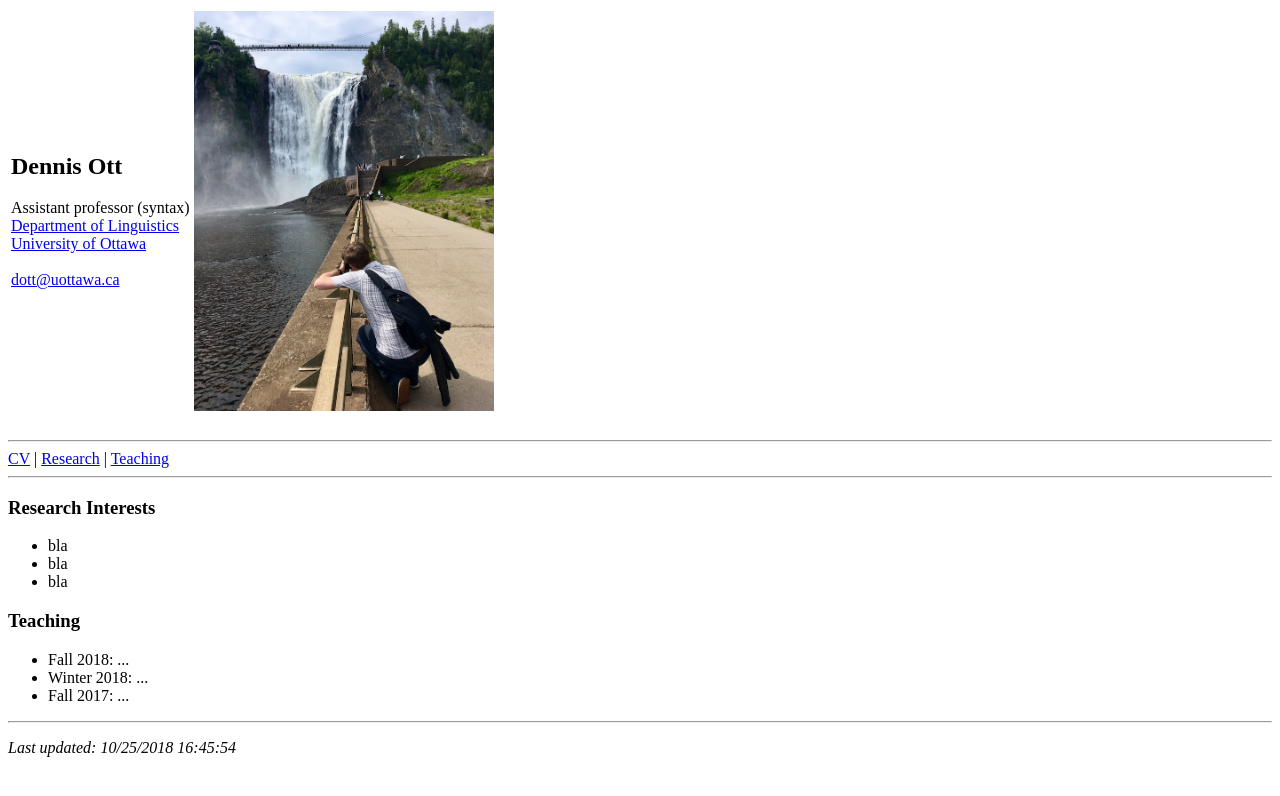
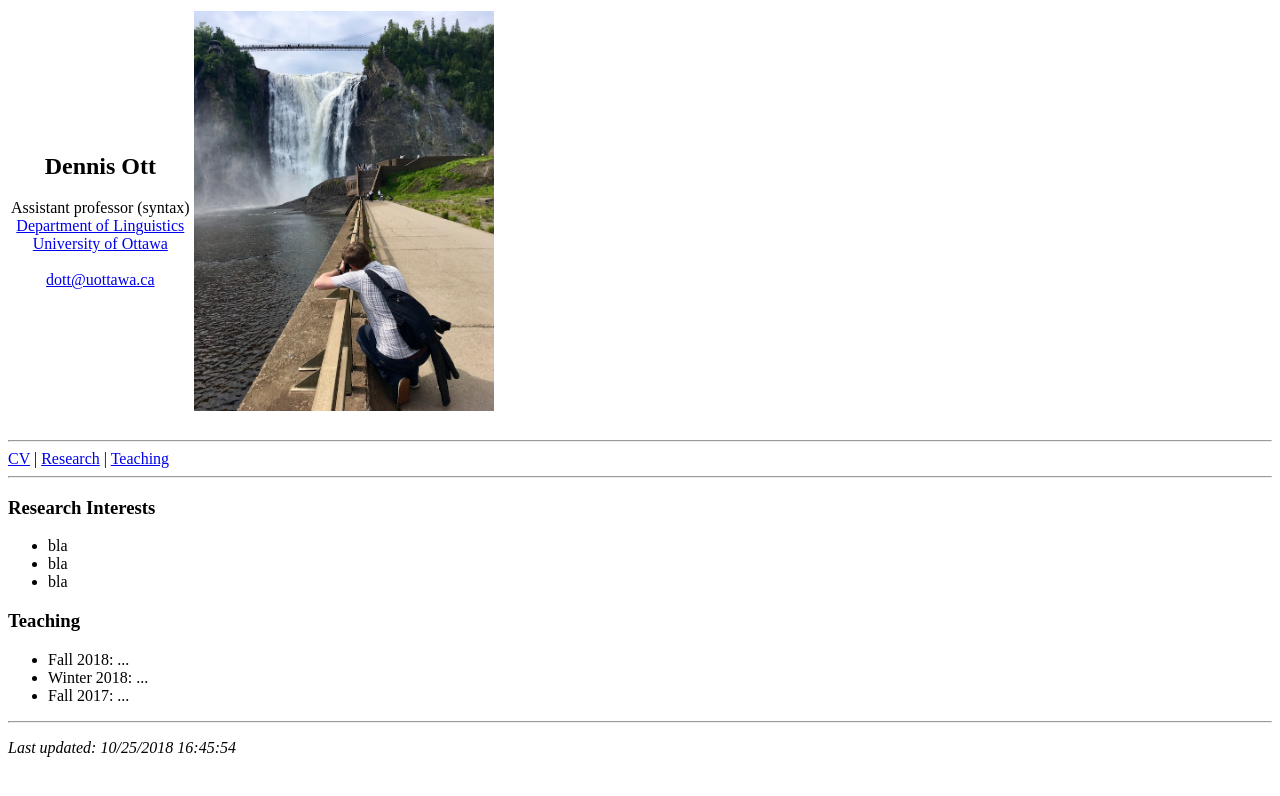
Before and after one commit to dennisott/dennisott.github.io, a plain HTML site: page index.html in a window 1280 px wide. Drawn offline with Linux system fonts and the light colour scheme.

Commit message:
Update index.html

```diff
--- a/index.html
+++ b/index.html
@@ -7,7 +7,7 @@
 
 <table>
   <tr>
-    <td>
+    <td style="text-align: center;">
       <h2>Dennis Ott</h2>
       Assistant professor (syntax)<br>
       <a href="...">Department of Linguistics</a><br>
```
